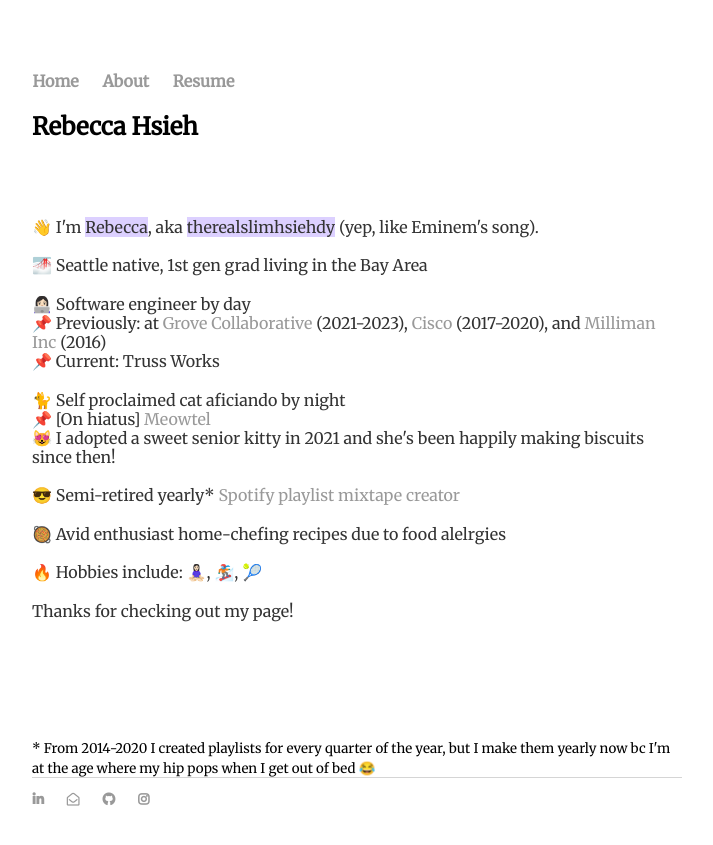
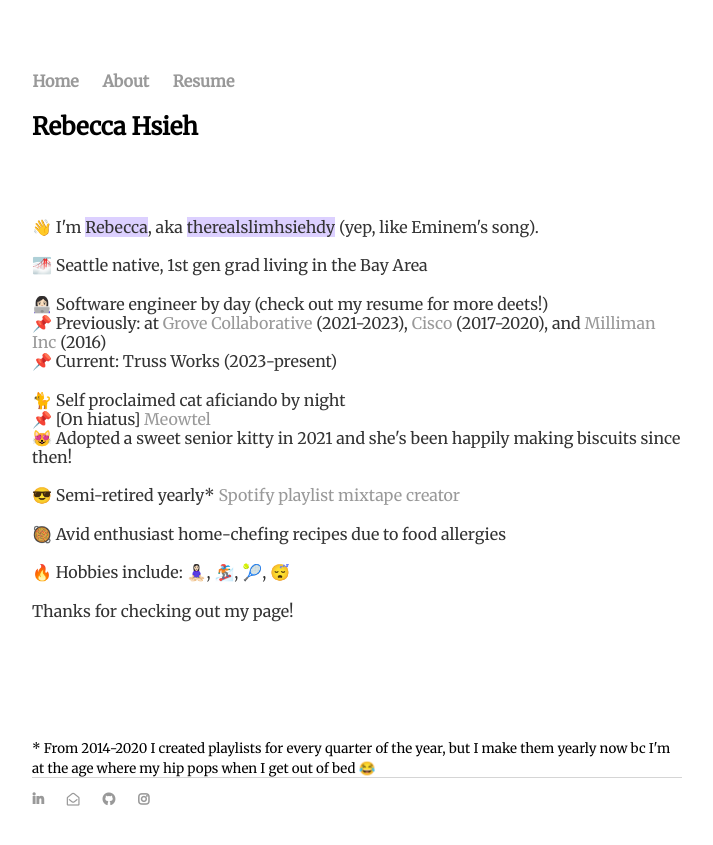
Before and after one commit to therealslimhsiehdy/therealslimhsiehdy.github.io, a Jekyll site: the page about/index.html, which Jekyll copies as it is, in a window 1280 px wide. Shown: the top 845 px of the page, without its empty margins (283-996 px from the left). Built offline with Jekyll 4.4.1, drawn with Linux system fonts in a browser that asks for light colours; nearby versions of some CDN libraries.

Commit message:
Update more about me stuff

```diff
--- a/_layouts/default.html
+++ b/_layouts/default.html
@@ -31,7 +31,7 @@
         		<br>
        			<p class="cb">print("<font color="#EF3710">H</font><font color="#FAA838">e</font><font color="#A4FF37">l</font><font color="#FFE800">l</font><font color="#3768FF">o</font> <font color="#4869FE">W</font><font color="#B26BFE">o</font><font color="#EF3710">r</font><font color="#FAA838">l</font><font color="#FFE800">d</font><font color="#A4FF37">!</font>")</p>
 
-       			<p class="cb">def <font color="#8D53CB">therealslimhsiehdy</font>(boba, birks, cats):</p>
+       			<p class="cb">def <font color="#8D53CB">therealslimhsiehdy</font>(cats, velcro shoes, boba):</p>
        			<p class="tab cb">return "<span style="background-color: #FDFD26">Rebecca Hsieh</span> ", "<span style="background-color: #FDFD26">software engineer</span>"</p>
        			<br>
     		</div><!-- /.blurb -->
--- a/about/index.html
+++ b/about/index.html
@@ -36,28 +36,28 @@
 				🌁 Seattle native, 1st gen grad living in the Bay Area
 				<br>
 				<br>
-				👩🏻‍💻 Software engineer by day
+				👩🏻‍💻 Software engineer by day (check out my resume for more deets!)
 				<br>
 				📌 Previously: at <a HREF="www.grove.co/">Grove Collaborative</a> (2021-2023), <a HREF="https://www.cisco.com/">Cisco</a> (2017-2020),
 				and <a HREF="https://www.milliman.com/en/">Milliman Inc</a> (2016)
 				<br>
-				📌 Current: Truss Works</span>
+				📌 Current: Truss Works (2023-present)</span>
 				<br>
 				<br>
 				🐈 Self proclaimed cat aficiando by night
 				<br>
 				📌 [On hiatus] <a HREF="https://meowtel.com/sitter/466343e722/">Meowtel</a></span>
 				<br>
-				😻 I adopted a sweet senior kitty in 2021 and she's been happily making biscuits since then!
+				😻 Adopted a sweet senior kitty in 2021 and she's been happily making biscuits since then!
 				<br>
 				<br>
 				😎 Semi-retired yearly* <a HREF="https://open.spotify.com/playlist/1lwvcyZ7jTK6UaTxj1XmU2?si=3bd743027b1f46cd">Spotify playlist mixtape creator</a></span>
 				<br>
 				<br>
-				🥘 Avid enthusiast home-chefing recipes due to food alelrgies
+				🥘 Avid enthusiast home-chefing recipes due to food allergies
 				<br>
 				<br>
-				🔥 Hobbies include: 🧘🏻‍♀️, 🏂🏻, 🎾
+				🔥 Hobbies include: 🧘🏻‍♀️, 🏂🏻, 🎾, 😴
 				<br>
 				<br>
 				Thanks for checking out my page!</p>
```
